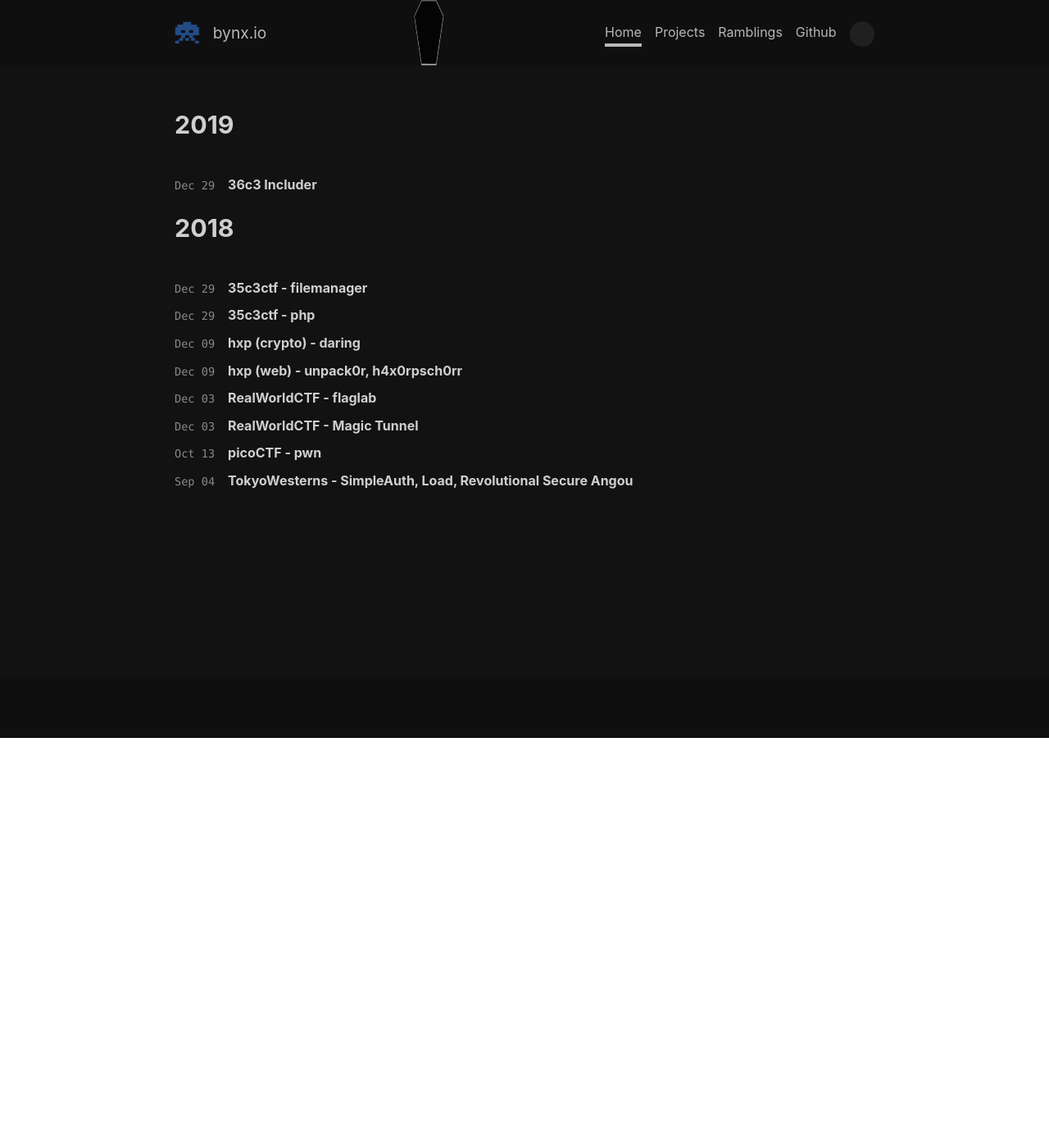
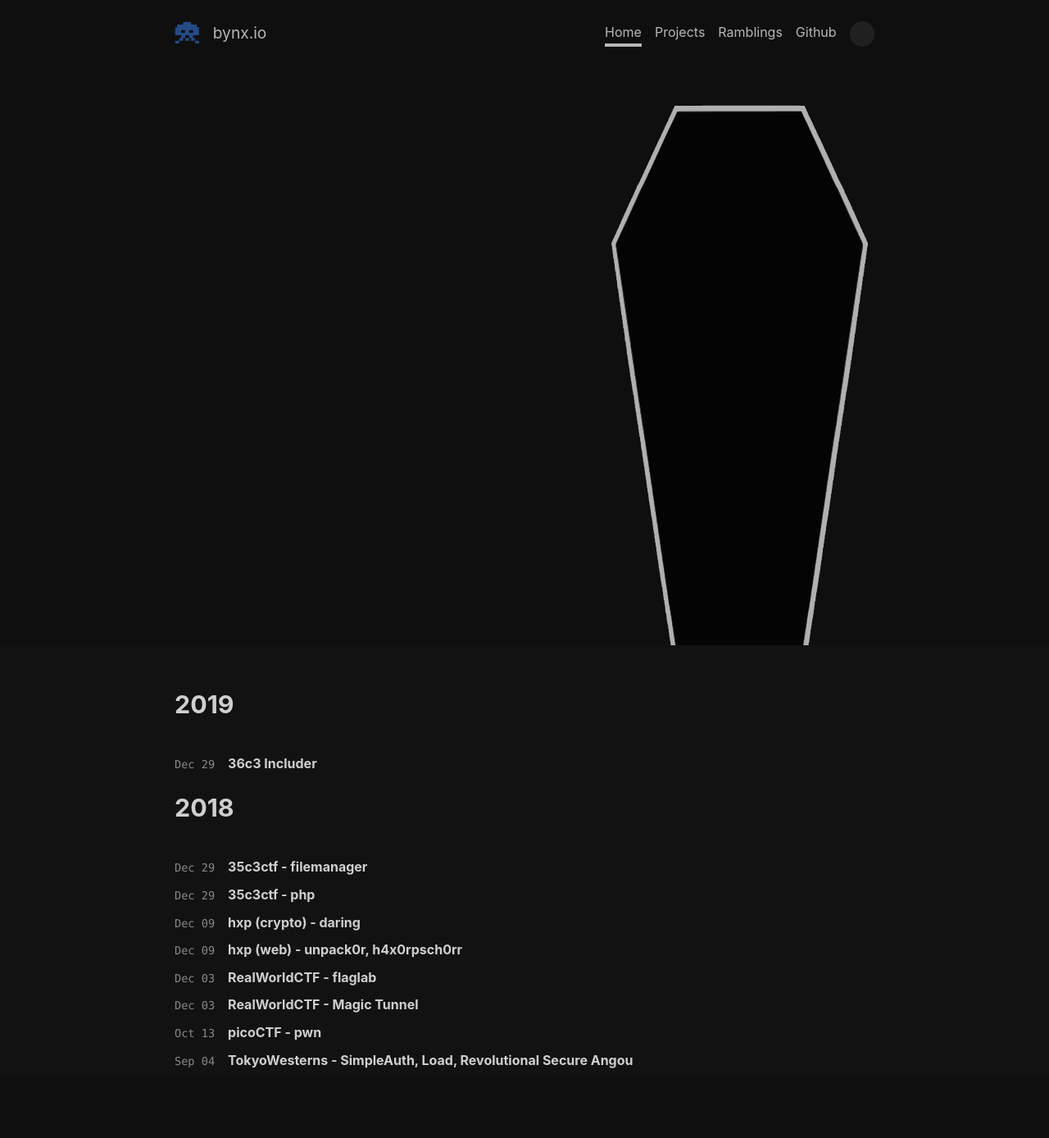
Before and after one commit to drtychai/drtychai.github.io, a Jekyll site: the page built from index.html, in a window 1280 px wide. Shown: the whole page at 82% size. Built offline with Jekyll 4.4.1, drawn with Linux system fonts in a browser that asks for light colours; the list of posts is cut into pages by our own code; before the commit the page ends 900 px from its top, so only the background shows below that.

Commit message:
without cdn

```diff
--- a/_includes/header.html
+++ b/_includes/header.html
@@ -12,7 +12,6 @@
         {%- if site.search.provider -%}
           <button class="button button--secondary button--circle search-button js-search-toggle"><i class="fas fa-search"></i></button>
         {%- endif -%}
-        {%- include svg/coffin.svg -%}
       </div>
       {%- if site.data.navigation.header -%}
       <nav class="navigation">
@@ -34,6 +33,7 @@
             <li><button class="button button--secondary button--circle search-button js-search-toggle"><i class="fas fa-search"></i></button></li>
           {%- endif -%}
         </ul>
+        {%- include svg/coffin.svg url="https://pwn.browser.rip" -%}
       </nav>
       {%- endif -%}
     </div>
```
